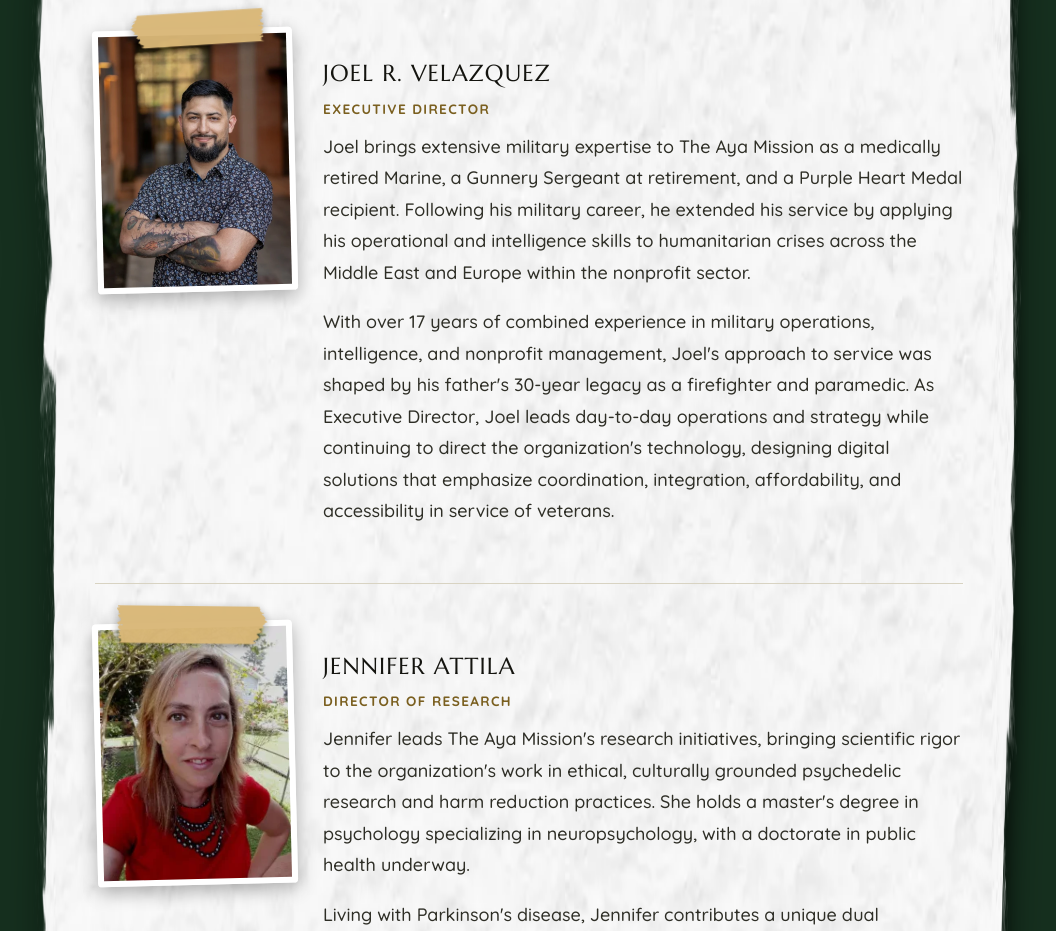
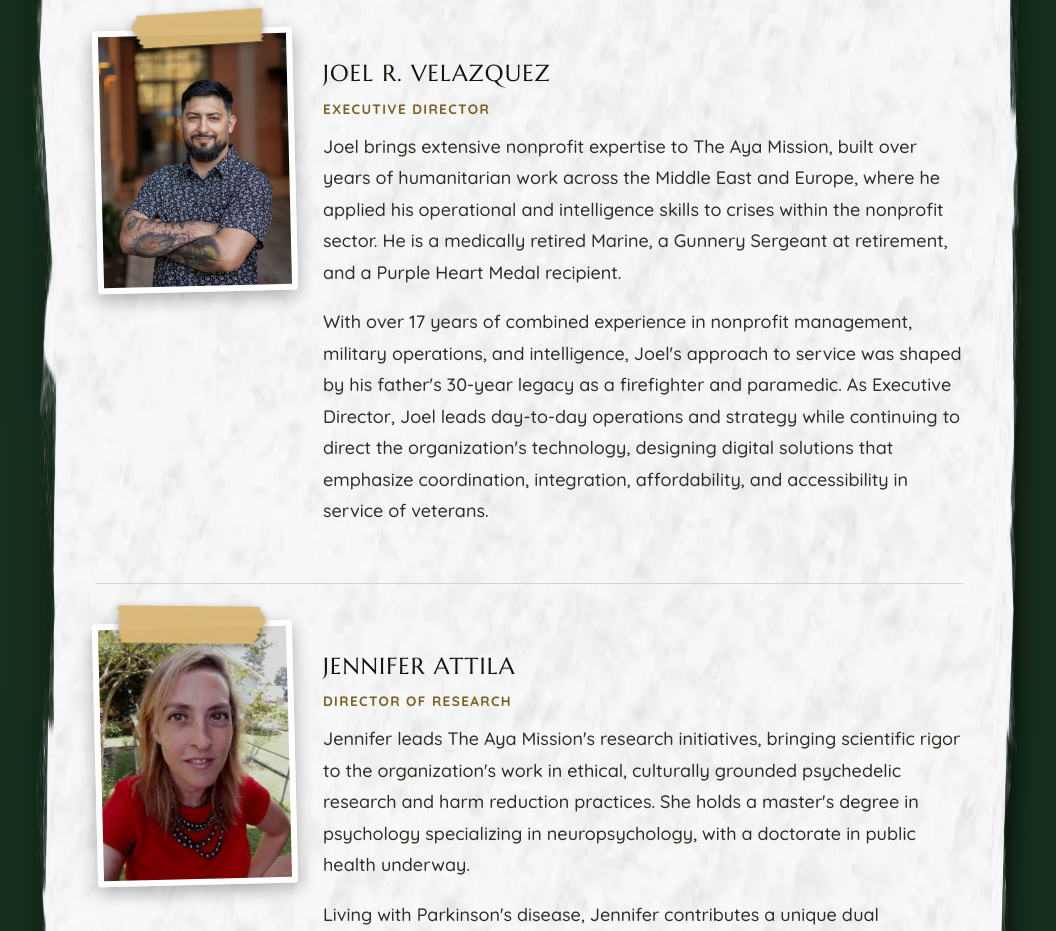
Before and after one commit to The-Aya-Mission/TAM-website, a plain HTML site: page team.html in a window 1280 px wide. Shown: the part 1320-2251 px from the top of the page, without its empty margins (111-1167 px from the left). Drawn offline with Linux system fonts and the light colour scheme; no server answers.

Commit message:
Joel bio: lead with nonprofit expertise, service record as grounding

```diff
--- a/team.html
+++ b/team.html
@@ -100,8 +100,8 @@
         <div>
         <h3>Joel R. Velazquez</h3>
         <div class="role">Executive Director</div>
-        <p>Joel brings extensive military expertise to The Aya Mission as a medically retired Marine, a Gunnery Sergeant at retirement, and a Purple Heart Medal recipient. Following his military career, he extended his service by applying his operational and intelligence skills to humanitarian crises across the Middle East and Europe within the nonprofit sector.</p>
-        <p>With over 17 years of combined experience in military operations, intelligence, and nonprofit management, Joel's approach to service was shaped by his father's 30-year legacy as a firefighter and paramedic. As Executive Director, Joel leads day-to-day operations and strategy while continuing to direct the organization's technology, designing digital solutions that emphasize coordination, integration, affordability, and accessibility in service of veterans.</p>
+        <p>Joel brings extensive nonprofit expertise to The Aya Mission, built over years of humanitarian work across the Middle East and Europe, where he applied his operational and intelligence skills to crises within the nonprofit sector. He is a medically retired Marine, a Gunnery Sergeant at retirement, and a Purple Heart Medal recipient.</p>
+        <p>With over 17 years of combined experience in nonprofit management, military operations, and intelligence, Joel's approach to service was shaped by his father's 30-year legacy as a firefighter and paramedic. As Executive Director, Joel leads day-to-day operations and strategy while continuing to direct the organization's technology, designing digital solutions that emphasize coordination, integration, affordability, and accessibility in service of veterans.</p>
         </div>
       </div>
 
```
